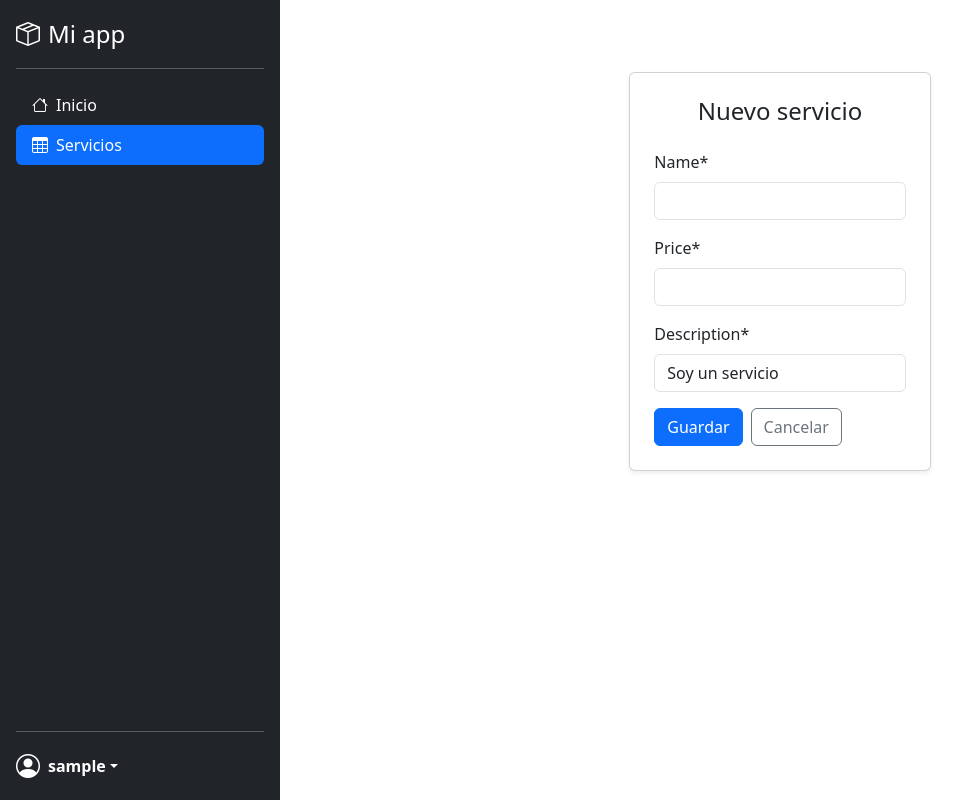
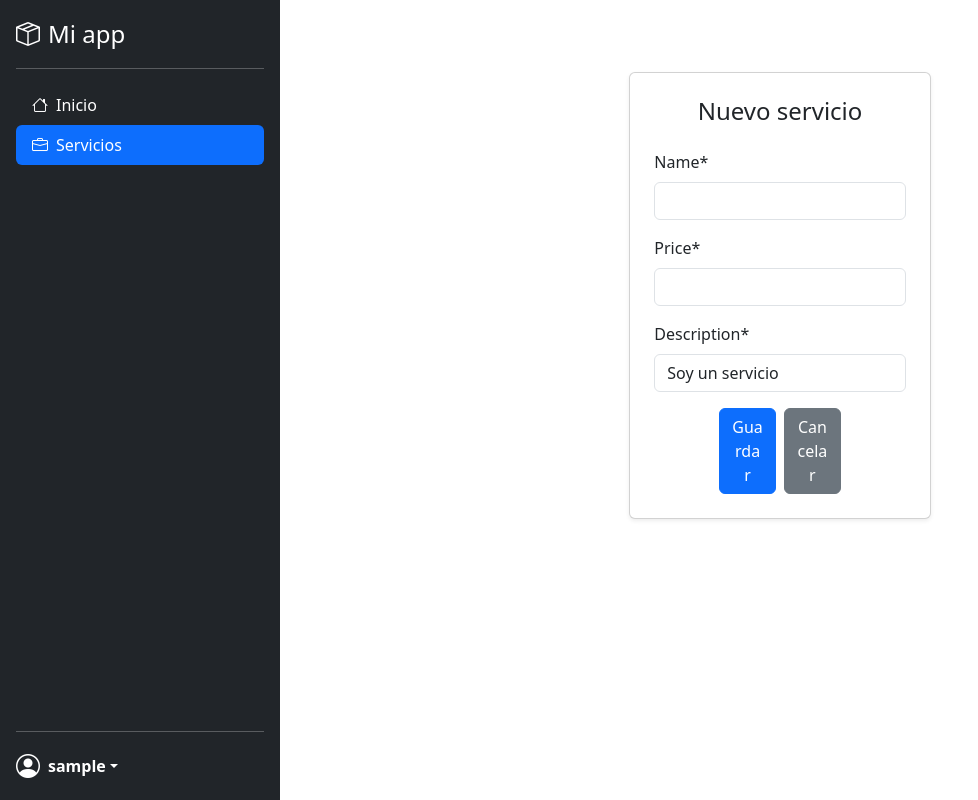
Before and after one commit to dcordovao/mini_app_template, a Django app: page /services/new/ in a window 1280 px wide. Shown: the whole page, without its empty margins (0-978 px from the left). Run offline with Django 4.2, Linux system fonts and the light colour scheme; the visitor is signed in with stand-in values (Sample User, id 1); some libraries are stand-ins or nearby versions.

Commit message:
Use briefcase icon for services and grid layout for form buttons
Co-Authored-By: Claude Opus 5.5 <noreply@anthropic.com>

```diff
--- a/app/templates/base.html
+++ b/app/templates/base.html
@@ -28,7 +28,7 @@
         </li>
         <li>
           <a href="{% url 'core:services' %}" class="nav-link {% if 'service' in request.resolver_match.url_name %}active{% else %}text-white{% endif %}">
-            <i class="bi bi-table me-2"></i>Servicios
+            <i class="bi bi-briefcase me-2"></i>Servicios
           </a>
         </li>
       </ul>
--- a/app/templates/core/service_form.html
+++ b/app/templates/core/service_form.html
@@ -12,9 +12,13 @@
         <form method="post">
           {% csrf_token %}
           {{ form|crispy }}
-          <div class="d-flex gap-2">
-            <button type="submit" class="btn btn-primary">Guardar</button>
-            <a href="{% url 'core:services' %}" class="btn btn-outline-secondary">Cancelar</a>
+          <div class="row g-2">
+            <div class="col-3 offset-3">
+              <button type="submit" class="btn btn-primary w-100">Guardar</button>
+            </div>
+            <div class="col-3">
+              <a href="{% url 'core:services' %}" class="btn btn-secondary w-100">Cancelar</a>
+            </div>
           </div>
         </form>
       </div>
```
